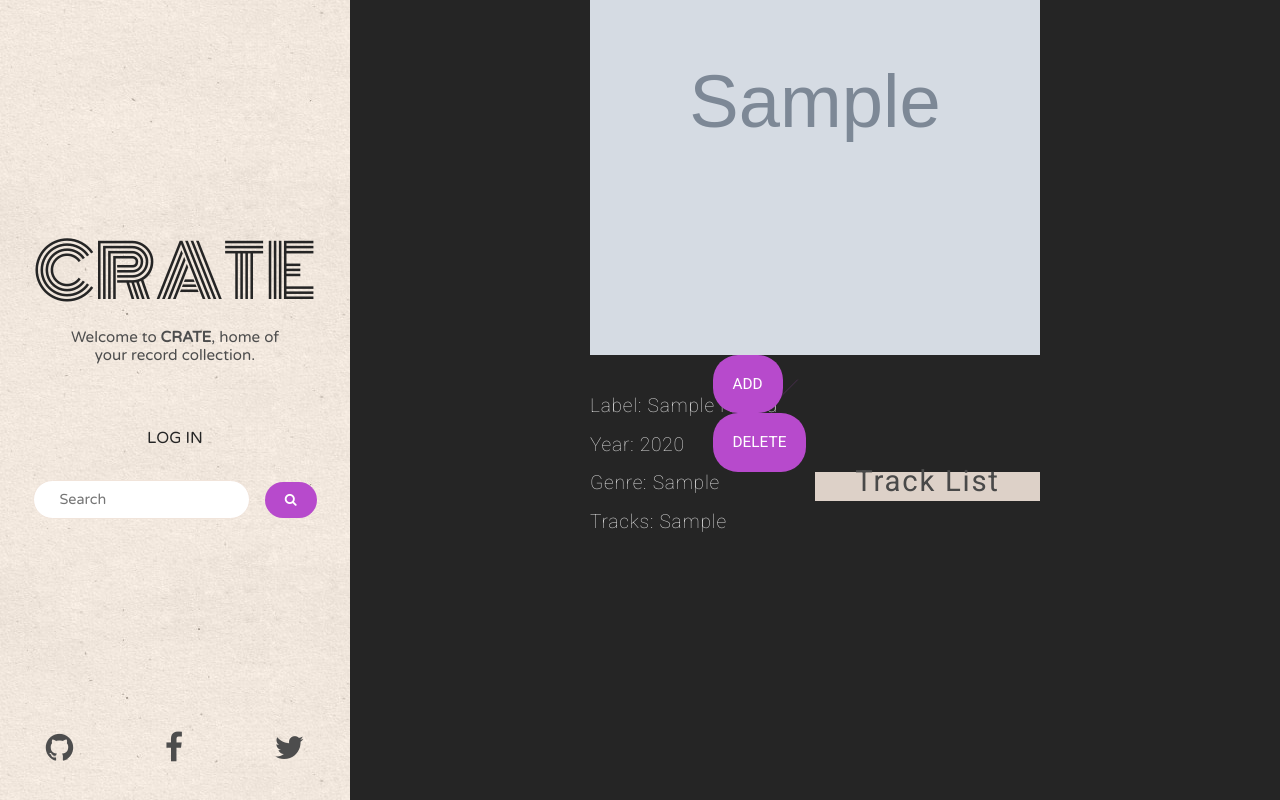
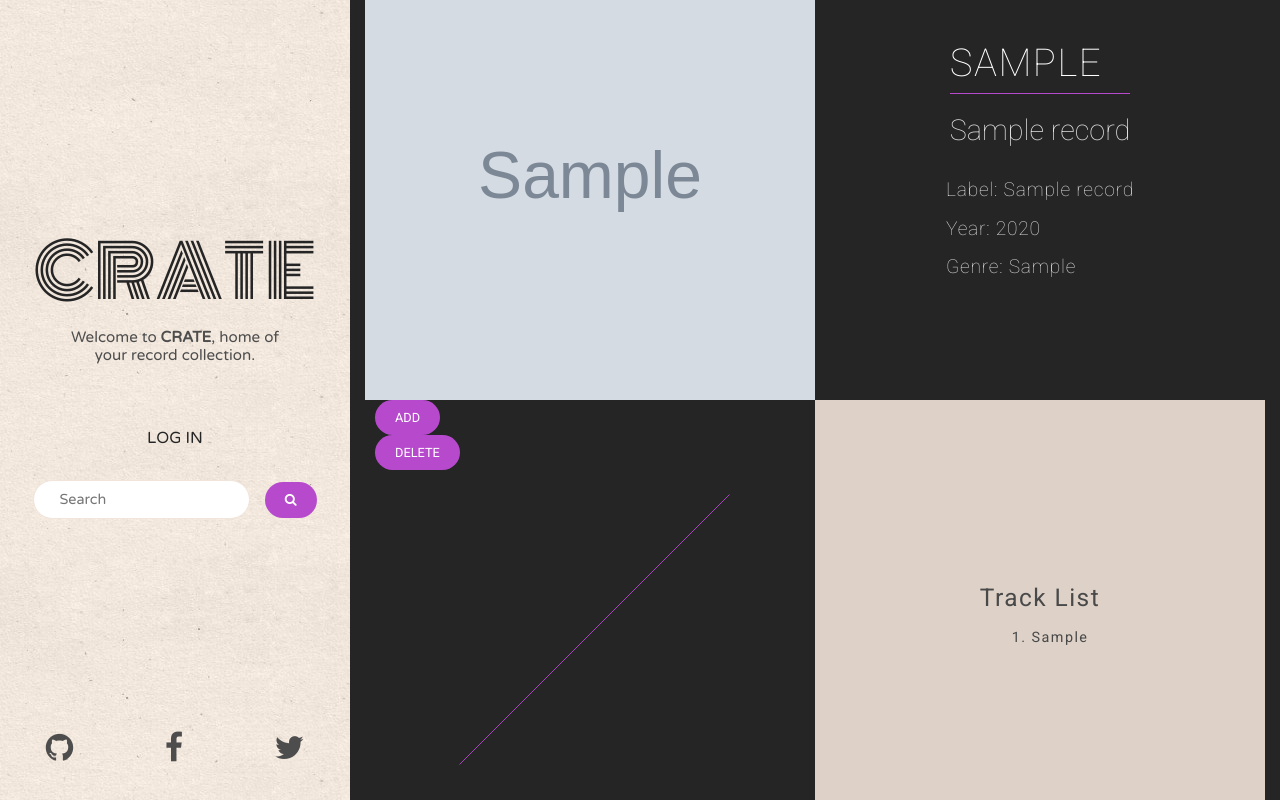
Before and after one commit to tolentino3575/Crate, a PHP site: template views/record.html.twig in a window 1280 px wide. Run offline with PHP 8.4, Linux system fonts and the light colour scheme; the template is opened without the code that fills it: most values are stand-ins (such as "Sample title", 1, 10 or a date in 2020); grey boxes marked "Sample" are stand-in pictures; some libraries are stand-ins or nearby versions.

Commit message:
fix div issue on record.html.twig file

```diff
--- a/views/collection.html.twig
+++ b/views/collection.html.twig
@@ -21,7 +21,12 @@
             {% if user is not empty %}
             <p>Welcome, <a href="/collection"><b>{{user.getUserName}}</b></a></p>
             {% endif %}
+
+            {% if user is not empty %}
+                <a href="/logout">LOG OUT</a>
+            {% endif %}
           </div>
+
           <!-- search bar -->
           <div class="search">
             <form class="search-form" action="/search" method="">
--- a/views/record.html.twig
+++ b/views/record.html.twig
@@ -51,20 +51,23 @@
     </div>
     <div class="release-info">
       <div class="row-container">
-
+          <div class="image">
+              <img src="{{record.getImage}}"></img>
+          </div>
             <div class="info">
               <div class="main-info">
-                  <img src="{{record.getImage}}">
+                <span class="artist">{{record.getArtist}}</span>
+                <span class="title">{{record.title}}</span>
+              </div>
               <ul>
                 <li>Label: {{record.getLabel}}</li>
                 <li>Year: {{record.getYear}}</li>
                 <li>Genre: {{record.getGenre}}</li>
-                <li>Tracks: {{record.getTrack}}</li>
-
-
               </ul>
           </div>
             <div class="square-1">
+
+
              <form action="/add_record" method="post">
                 <button type="submit" name="button">Add</button>
              </form>
@@ -75,7 +78,9 @@
             </div>
             <div class="square-2">
               <span class="track">Track List</span>
-
+              <ol>
+                  <li>{{record.getTrack}}</li>
+              </ol>
           </div>
       </div>
     </div>
--- a/views/release.html.twig
+++ b/views/release.html.twig
@@ -26,7 +26,11 @@
         {% endif %}
       </div>
       <!-- login button -->
+      {% if user is not empty %}
+          <a href="/logout">LOG OUT</a>
+      {% else %}
       <a class="login-toggle" href="#">LOG IN</a>
+      {% endif %}
       <!-- login forms -->
       <div class="login">
         <form class="login-form" action='/login'>
```
